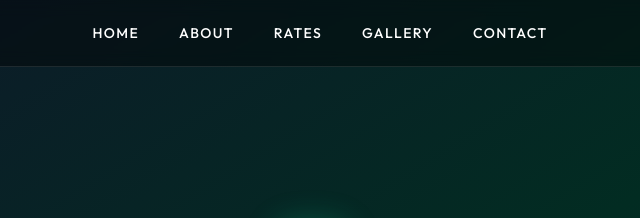
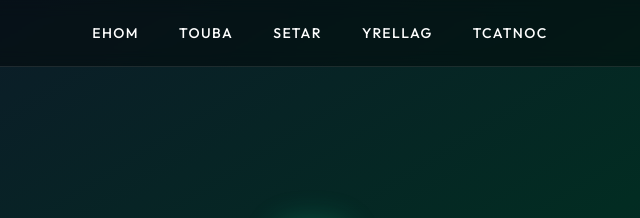
Before and after one commit to shininglight35/Beloved-Billiard-Hall, a website: page public/index.html in a window 1280 px wide. Shown: the top 218 px of the page, 328-968 px from the left. Drawn offline with nearby package versions, Linux system fonts and the light colour scheme; no server answers.

Commit message:
Update index.html
test working

```diff
--- a/public/index.html
+++ b/public/index.html
@@ -41,11 +41,11 @@
             </h1>
 
             <div class="hidden md:flex gap-10 text-sm font-medium uppercase tracking-widest">
-                <a href="#home" class="hover:text-emerald-400 transition-colors">Home</a>
-                <a href="#about" class="hover:text-emerald-400 transition-colors">About</a>
-                <a href="#rates" class="hover:text-emerald-400 transition-colors">Rates</a>
-                <a href="#gallery" class="hover:text-emerald-400 transition-colors">Gallery</a>
-                <a href="#contact" class="hover:text-emerald-400 transition-colors">Contact</a>
+                <a href="#home" class="hover:text-emerald-400 transition-colors">ehom</a>
+                <a href="#about" class="hover:text-emerald-400 transition-colors">touba</a>
+                <a href="#rates" class="hover:text-emerald-400 transition-colors">setar</a>
+                <a href="#gallery" class="hover:text-emerald-400 transition-colors">yrellag</a>
+                <a href="#contact" class="hover:text-emerald-400 transition-colors">tcatnoc</a>
             </div>
 
             <button onclick="window.location.href='player.html'"
```
